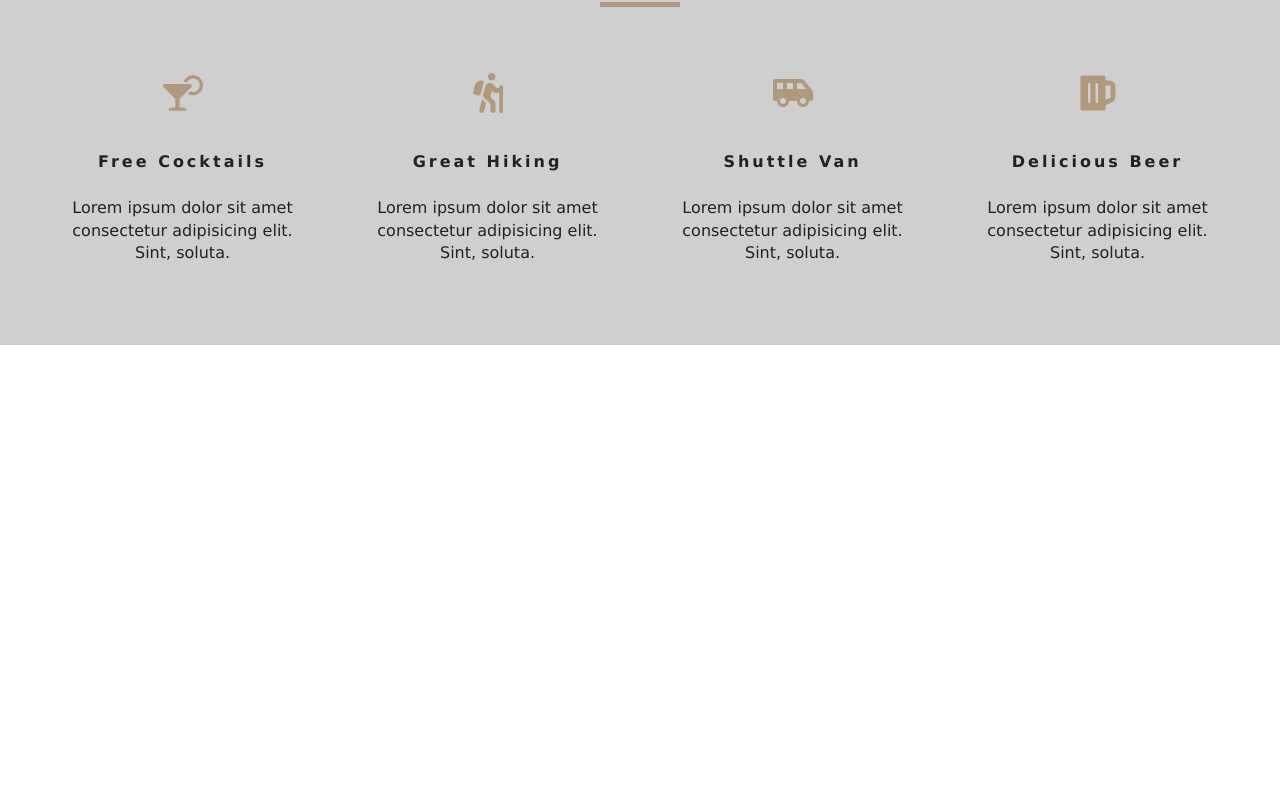
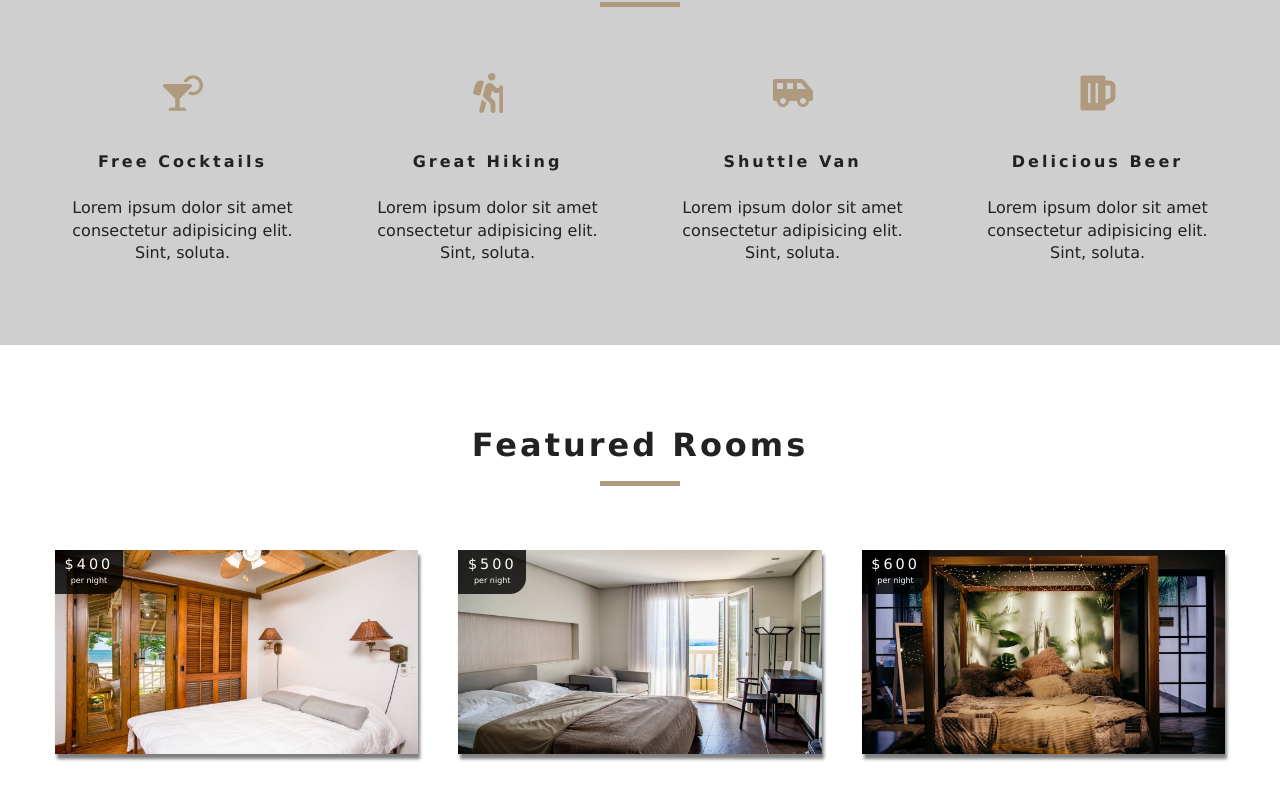
Before and after one commit to andrewmoeggy/resort-assister, a React (Create React App) app: page / in a window 1280 px wide. Shown: the part 934-1734 px from the top of the page. Before the commit the page ends 1279 px from the top, so only its background shows below. Built offline with nearby package versions, Linux system fonts and the light colour scheme.

Commit message:
added router to single room page

```diff
--- a/src/components/FeaturedRooms.js
+++ b/src/components/FeaturedRooms.js
@@ -1,19 +1,25 @@
 import React, { Component } from 'react';
 import { RoomContext } from '../context';
+import Loading from './Loading';
+import Room from './Room';
+import Title from './TItle';
 
 class FeaturedRooms extends Component {
   state = {};
   static contextType = RoomContext;
 
   render() {
-    const { featuredRooms: rooms } = this.context;
-    console.log(rooms)
+    let { loading, featuredRooms: rooms } = this.context;
+    rooms = rooms.map(room => {
+      return <Room key={room.id} room={room} />
+    })
     return (
-      <div>
-        {/* {rooms.map(room => {
-          return <h1 style={{ color: 'black' }}>{room.name}</h1>
-        })} */}
-      </div>
+      <section className="featured-rooms">
+        <Title title="Featured Rooms" />
+        <div className="featured-rooms-center">
+          {loading ? <Loading /> : rooms}
+        </div>
+      </section>
     );
   }
 }
--- a/src/components/Loading.js
+++ b/src/components/Loading.js
@@ -4,8 +4,8 @@
 const Loading = () => {
   return (
     <div className="loading">
-      <h4>rooms data loading...</h4>
-
+      <h4>room data loading...</h4>
+      <img src={loadingGif} alt="loading gif" />
     </div>
   );
 }
--- /dev/null
+++ b/src/components/Room.js
@@ -0,0 +1,22 @@
+import React from 'react';
+import { Link } from 'react-router-dom';
+import defaultImg from '../images/room-1.jpeg';
+
+const Room = ({ room }) => {
+  const { name, slug, images, price } = room;
+
+  return (
+    <article className="room">
+      <div className="img-container">
+        <img src={images[0] || defaultImg} alt="single room" />
+        <div className="price-top">
+          <h6>${price}</h6>
+          <p>per night</p>
+        </div>
+        <Link to={`/rooms/${slug}`} />
+      </div>
+    </article>
+  );
+}
+
+export default Room;
```
